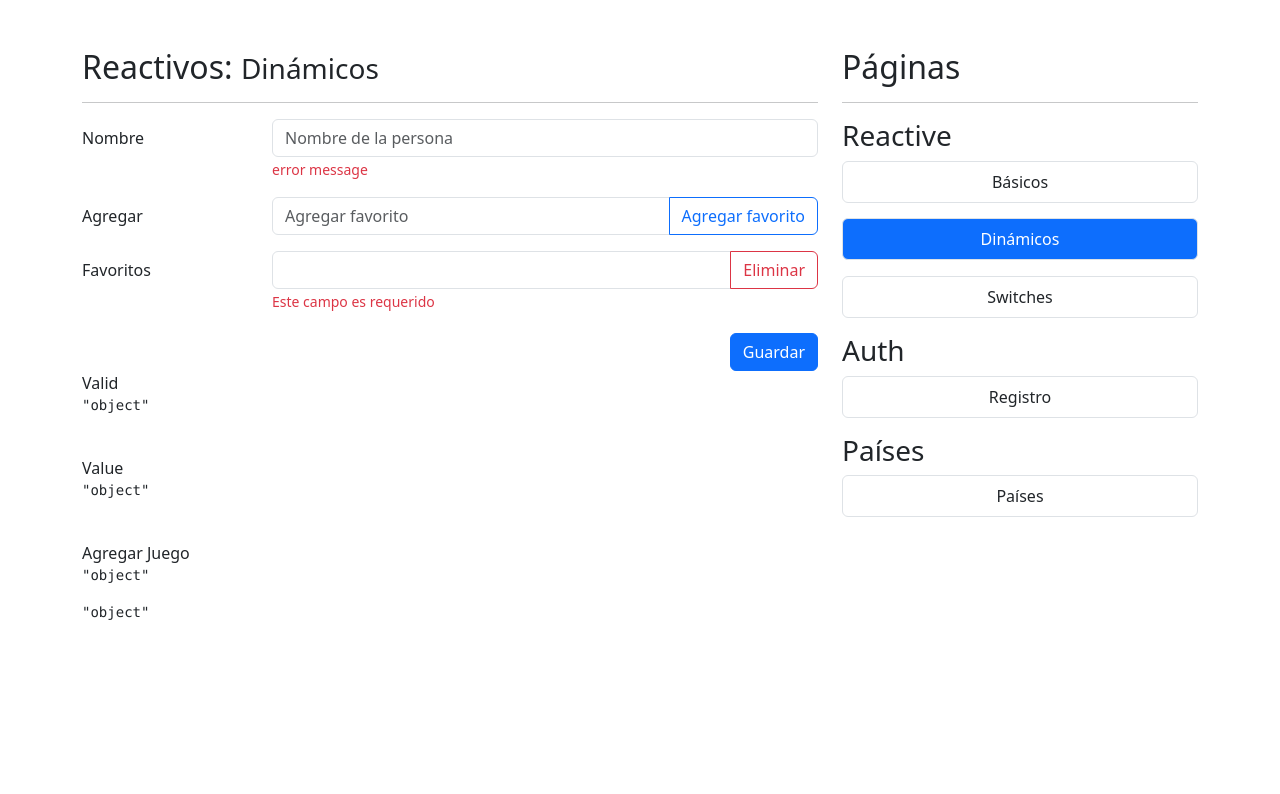
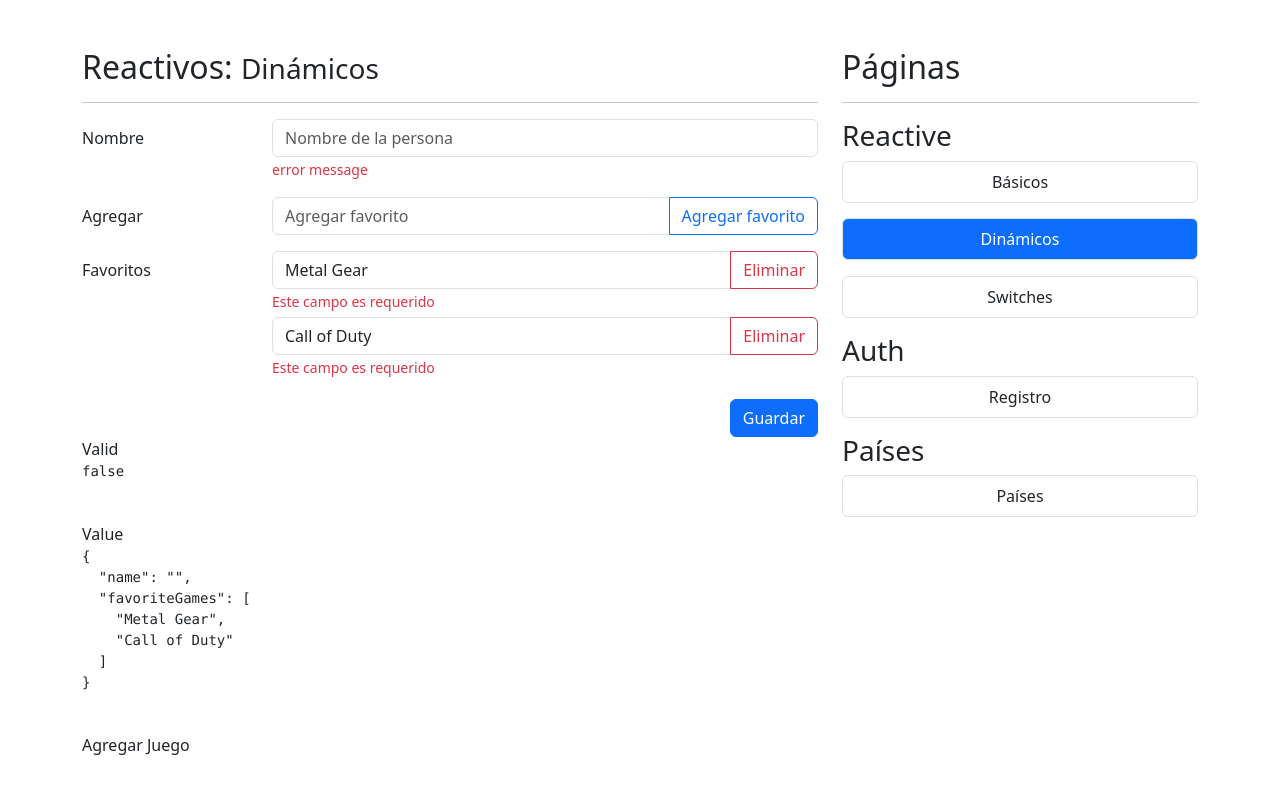
Before and after one commit to Samuel-Leal96/06-reactive-forms-app, an Angular app: page /reactive/basic in a window 1280 px wide. Both pictures are taken after a click on the item "Dinámicos". Shown: the top 794 px of the page. Built offline with nearby package versions, Linux system fonts and the light colour scheme.

Commit message:
Formularios dinámicos con arreglos

```diff
--- a/src/app/reactive/pages/dynamic-page/dynamic-page.component.html
+++ b/src/app/reactive/pages/dynamic-page/dynamic-page.component.html
@@ -1,14 +1,16 @@
 <h2>Reactivos: <small> Dinámicos </small></h2>
 <hr>
 
-<form autocomplete="off">
+<form autocomplete="off" [formGroup]="myForm">
 
     <!-- Nombre -->
     <div class="mb-3 row">
         <label class="col-sm-3 col-form-label">Nombre</label>
         <div class="col-sm-9">
             <input class="form-control"
-                   placeholder="Nombre de la persona">
+                   placeholder="Nombre de la persona"
+                   formControlName="name"
+                   >
             <span class="form-text text-danger">
                    error message
             </span>
@@ -37,25 +39,23 @@
     <!-- Lista de Juegos Favoritos -->
     <div class="mb-3 row">
         <label class="col-sm-3 col-form-label">Favoritos</label>
-        <div class="col-sm-9">
 
+        <div class="col-sm-9" formArrayName="favoriteGames">
+          @for (favoriteGame of favoriteGames.controls; track $index; let i = $index) {
             <div class="mb-1">
+                <div class="input-group">
+                    <input
+                      class="form-control"
+                      [formControlName]="i" />
 
-                <div class="input-group">
-                    <input class="form-control">
-
-                    <button class="btn btn-outline-danger"
-                            type="button">
-                      Eliminar
-                  </button>
+                    <button class="btn btn-outline-danger" type="button"> Eliminar </button>
                 </div>
-                <span class="form-text text-danger">
-                   Este campo es requerido
-                </span>
-
+                <span class="form-text text-danger">Este campo es requerido</span>
             </div>
+          }
 
         </div>
+
     </div>
 
 
@@ -77,13 +77,13 @@
 
 
 <span>Valid</span>
-<pre>{{ 'object' | json }}</pre>
+<pre>{{ myForm.valid| json }}</pre>
 <br>
 
 <span>Value</span>
-<pre>{{ 'object' | json }}</pre>
+<pre>{{ myForm.value | json }}</pre>
 <br>
 
 <span>Agregar Juego</span>
-<pre>{{ 'object' | json }}</pre>
-<pre>{{ 'object' | json }}</pre>
+<!-- <pre>{{ myForm | json }}</pre>
+<pre>{{ myForm | json }}</pre> -->
--- a/src/app/reactive/pages/dynamic-page/dynamic-page.component.ts
+++ b/src/app/reactive/pages/dynamic-page/dynamic-page.component.ts
@@ -1,12 +1,33 @@
 import { JsonPipe } from '@angular/common';
-import { Component } from '@angular/core';
+import { Component, inject } from '@angular/core';
+import { FormArray, FormBuilder, FormGroup, ReactiveFormsModule, Validators } from '@angular/forms';
 
 @Component({
   selector: 'app-dynamic-page',
   imports: [
-    JsonPipe
+    JsonPipe,
+    ReactiveFormsModule
   ],
   templateUrl: './dynamic-page.component.html',
   styleUrl: './dynamic-page.component.scss',
 })
-export class DynamicPageComponent { }
+export class DynamicPageComponent {
+
+  private fb = inject(FormBuilder)
+
+  myForm: FormGroup = this.fb.group({
+    name: ['', [Validators.required, Validators.minLength(3)]],
+    favoriteGames: this.fb.array(
+      [
+        ['Metal Gear', [Validators.required, Validators.minLength(3)]],
+        ['Call of Duty', [Validators.required, Validators.minLength(3)]]
+      ],
+      Validators.minLength(3) //* Minimo debe haber 3 juegos en el arreglo que se manda
+    )
+  });
+
+  get favoriteGames() {
+    return this.myForm.get('favoriteGames') as FormArray
+  }
+
+}
```
